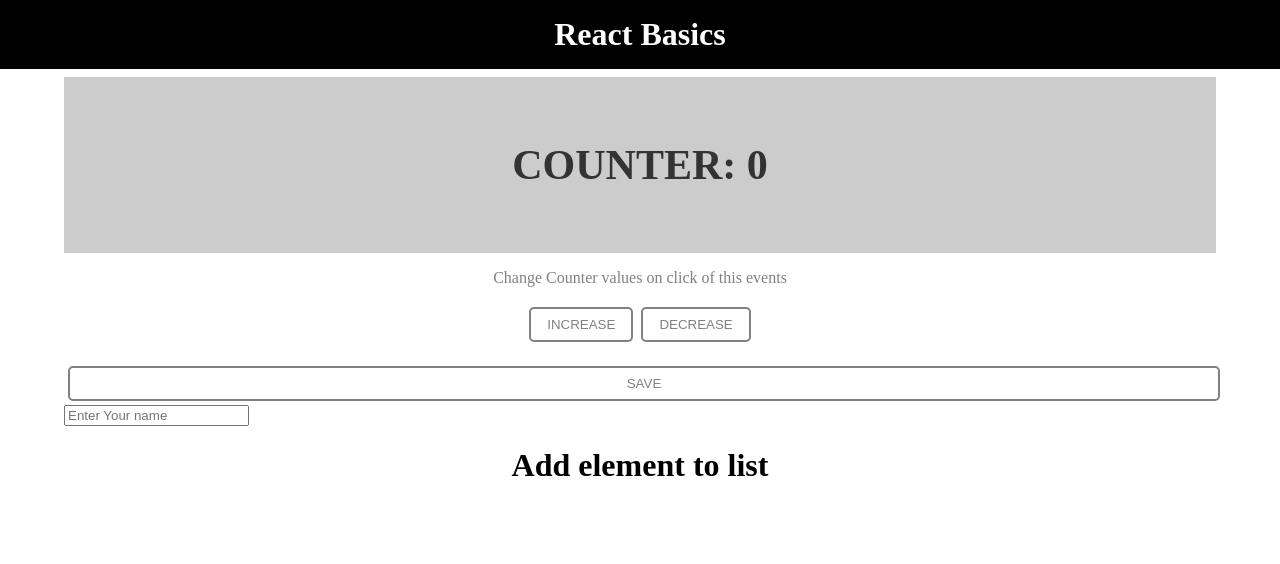
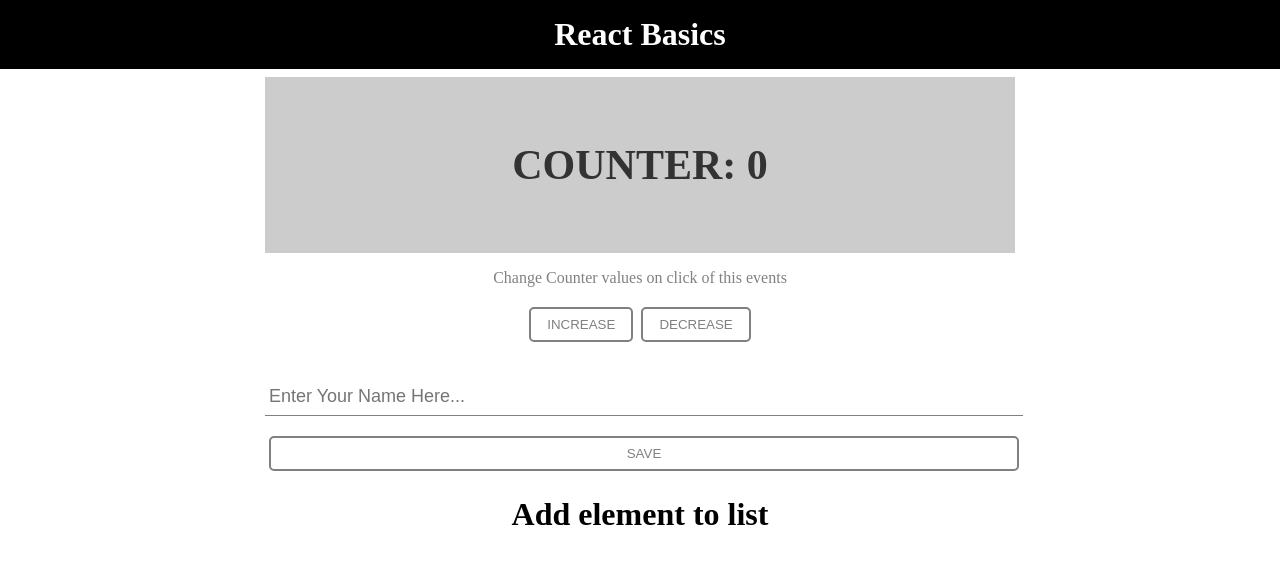
Before and after one commit to shashankshetty1996/React-Basic-Counter, a React (Create React App) app: page / in a window 1280 px wide. Shown: the top 564 px of the page. Built offline with nearby package versions, Linux system fonts and the light colour scheme.

Commit message:
Added input field with events and styling

```diff
--- a/src/App.css
+++ b/src/App.css
@@ -5,6 +5,7 @@ body {
 
 .container {
   width: 90%;
+  max-width: 750px;
   margin: auto;
 }
 
@@ -47,3 +48,14 @@ ul.list li {
   text-transform: capitalize;
   cursor: pointer;
 }
+
+input {
+  margin: 16px 0px;
+  padding: 8px 4px;
+  width: 100%;
+  font-size: 18px;
+  text-transform: capitalize;
+  outline: none;
+  border: none;
+  border-bottom: 1px solid gray;
+}
--- a/src/components/counter/CounterList.js
+++ b/src/components/counter/CounterList.js
@@ -28,16 +28,16 @@ const CounterList = props => {
     );
   return (
     <div>
-      <Button className="btn-block" click={props.updateList}>
-        Save
-      </Button>
       <InputFields
         type="text"
-        placeholder="Enter Your name"
+        placeholder="Enter Your Name here..."
         name={props.inputName}
         value={props.inputValue}
         onChange={props.onChange}
       />
+      <Button className="btn-block" click={props.updateList}>
+        Save
+      </Button>
       {renderMe}
     </div>
   );
--- a/src/components/layout/Input.js
+++ b/src/components/layout/Input.js
@@ -3,6 +3,7 @@ import PropTypes from 'prop-types';
 
 const InputFields = ({ type, name, value, placeholder, onChange }) => {
   return (
+    <div>
       <input
         type={type}
         name={name}
@@ -10,6 +11,7 @@ const InputFields = ({ type, name, value, placeholder, onChange }) => {
         placeholder={placeholder}
         onChange={onChange}
       />
+    </div>
   );
 };
 
```
Lines whose indentation alone changed are shown as unchanged.
